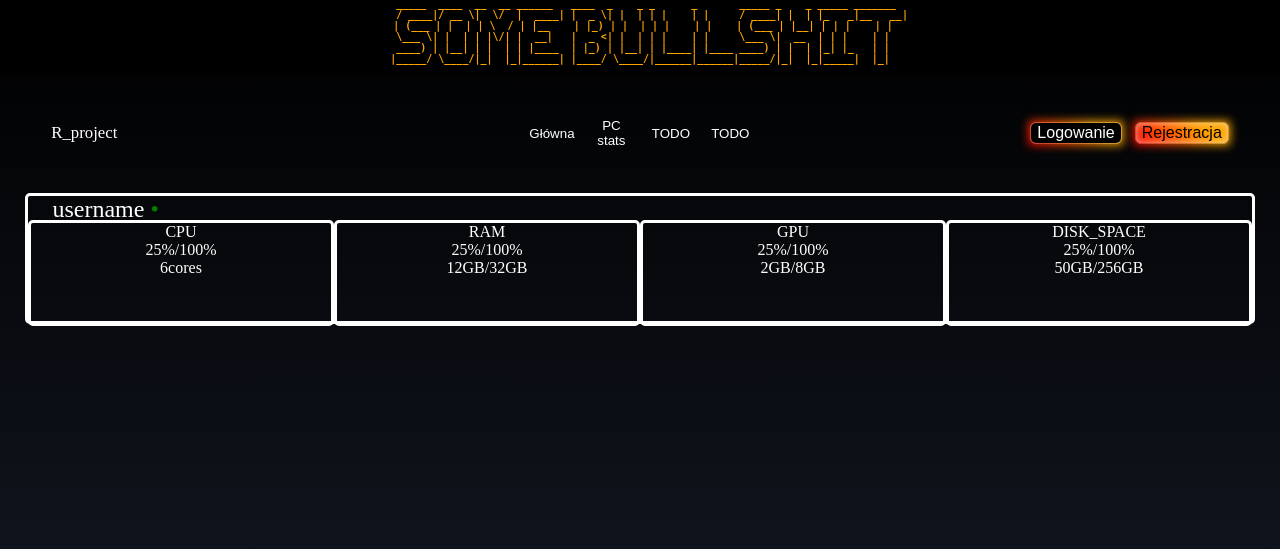
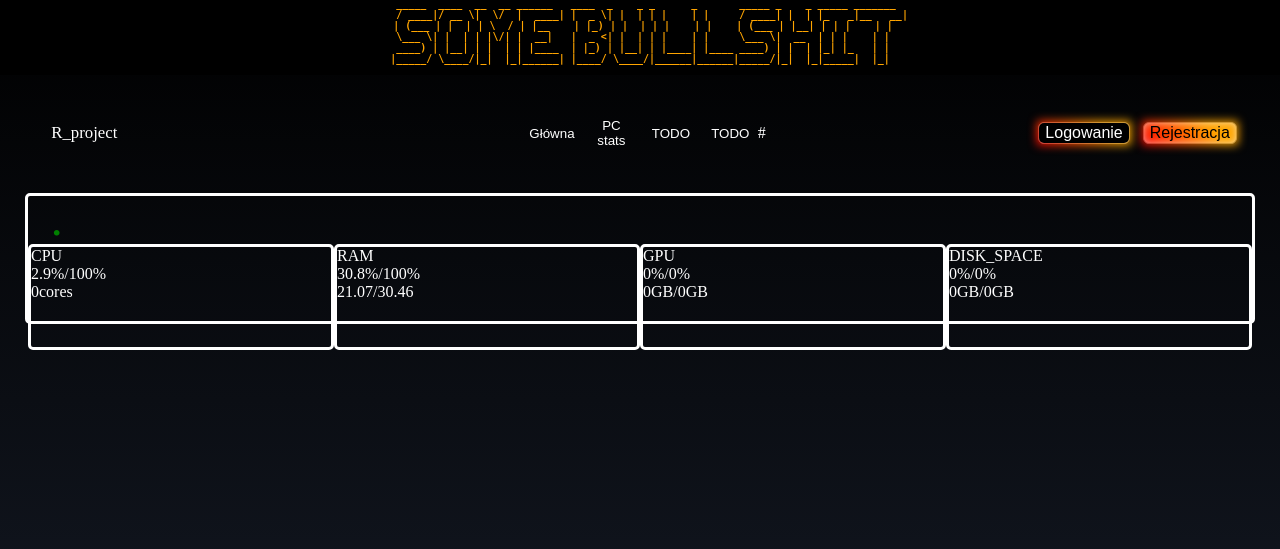
Before and after one commit to Karpet503/Strona-R_project, a Flask app: page /body.html in a window 1280 px wide. Shown: the top 549 px of the page. Run offline with Flask 3, Linux system fonts and the light colour scheme.

Commit message:
Debugowanie kodu, Dodanie działającego logowania, Dodanie działającego wyświetlania aktualnego zużycia RAM & CPU - story pointsy uciekaja

```diff
--- a/CSS/css_main.css
+++ b/CSS/css_main.css
@@ -1,16 +1,12 @@
 .main{
     color: white;
     background-color: RGB(22, 28, 40);
+    background-image: linear-gradient(to bottom, black, rgb(22, 28, 40));
+     background-size: 100% 800px;
+     background-repeat: no-repeat;
+    background-position: top;
+}
 
-  background-image: linear-gradient(to bottom, black, rgb(22, 28, 40));
-  background-size: 100% 800px;
-  background-repeat: no-repeat;
-  background-position: top;
-
-
-
-
-}
 html, body {
     overflow-x: hidden; /* Hide any horizontal overflow */
     margin: 0;
@@ -20,7 +16,6 @@
 }
 
 body{
-
     padding: 0;
     width: 100%;
     height: 100000px;
@@ -54,9 +49,7 @@
 .head_midl_options{
     flex: 0 0 20%;
     text-align: center;
-
     display: flex;
-
     font-size:  90%;
 
 }
@@ -142,11 +135,12 @@
 }
 
 .User_stats {
-    text-align: center;
+    text-align: left;
     display: flex;
     justify-content: center;
     align-items: center;
     height: 100px;
+    font-size: medium;
 }
 
 .block_stats {
@@ -154,10 +148,6 @@
     height: 100%;
     border-radius: 5px;
     border-style: solid;
-}
-
-.box {
-
 }
 
 #status{
@@ -182,9 +172,6 @@
     display: flex;
     align-items: center;
     justify-content: center;
-
-
-
 }
 
 .overlay{
@@ -196,16 +183,11 @@
     background-color: RGB(0,0,0,0.5);
     display: none;
     backdrop-filter: blur(2px);
-
-
-
-
 }
 :root{
     --sidebar-aper: none;
     --sidebar-zindexLog: -1;
     --sidebar-zindexRej: -1;
-
 }
 
 .sidebar_S_log{
@@ -223,7 +205,6 @@
 
 }
 body.Open_Log {
-
     --sidebar-width: 25%;
     --sidebar-aper: ;
     --sidebar-zindexLog: 9999;
@@ -245,7 +226,6 @@
 }
 
 body.Open_Rej {
-
     --sidebar-width: 25%;
     --sidebar-aper: ;
     --sidebar-zindexRej: 9999;
@@ -262,3 +242,8 @@
     flex-direction: column;
     text-align: center;
 }
+
+.input-box{
+    font-size: small;
+    text-align: left;
+}
--- a/JS/p_base.js
+++ b/JS/p_base.js
@@ -1,15 +1,14 @@
-const button_reje = document.getElementsByClassName('login rejestracja');
-
 // Funckja dodająca usera do tabeli Customer
 function addCustomer() {
-  // Inputy z formularza na stronie rejestracja.html
+  // Inputy z formularza na stronie body (dawniej rejestracja)
   const username = document.getElementById("username").value;
-  const computer = document.getElementById("computer").value;
   const email = document.getElementById("email").value;
-  const telefon_num = document.getElementById("telefon_num").value;
+  const password = document.getElementById("password").value;
+  //const computer = document.getElementById("computer").value;
+  //const telefon_num = document.getElementById("telefon_num").value;
 
   // Sprawdzenie, czy wszystko jest uzupełnione
-  if (!username || !computer || !email || !telefon_num ){
+  if (!username || !email || !password){
     alert("Wypełnij wszystkie pola");
     return;
   }
@@ -17,9 +16,8 @@
   // Utworzenie obiektu z wszystkimi danymi. Domyślnie konto aktywne
   const customerData = {
     username: username,
-    computer: computer,
+    password: password,
     email: email,
-    telefon_num: telefon_num,
     last_log: Date.now,
     active: true
   };
@@ -53,17 +51,60 @@
   window.location.href = "body";
 }
 
-// Pobranie z bazy danych userów
-function showUsers() {
-  fetch('/SelectUsers')
+function loginUser() {
+  const email_login = document.getElementById("email_login").value;
+  const password_login = document.getElementById("password_login").value;
+
+  const loginData = {
+    email_login: email_login,
+    password_login: password_login
+  };
+
+  fetch('/Login', {
+    method: 'POST',
+    headers: {
+      'Content-Type': 'application/json'
+    },
+    body: JSON.stringify(loginData)
+  })
+  .then(response => response.json())
+  .then(data => {
+    if (data.success) {
+      alert("Logowanie poprawne!");
+      console.log("Zalogowany użytkownik:", data.username);
+      const success = data.success;
+      const message = data.message;
+      const username = data.username;
+      const active = data.active;
+
+      document.getElementById("show_username").textContent = username;
+      document.getElementById("show_message").textContent = message;
+      document.getElementById("show_active").textContent = active;
+      // np. przekierowanie
+      window.location.href = "/body.html";
+    } else {
+      alert(data.message || "Niepoprawny email lub hasło.");
+    }
+  })
+  .catch(error => {
+    console.error('Error:', error);
+    alert("Wystąpił błąd. Spróbuj ponownie.");
+  });
+}
+
+function loadUsage() {
+  fetch('/get_usage')
     .then(response => response.json())
     .then(data => {
-      let userslist = '';
+      document.getElementById("mem_total").textContent = data.memory_total;
+      document.getElementById("mem_available").textContent = data.memory_available;
+      document.getElementById("mem_usage").textContent = data.memory_usage;
+      document.getElementById("cpu_usage").textContent = data.cpu_usage;
+    })
+    .catch(error => {
+      console.error("Błąd:", error);
+    });
+}
 
-      data.forEach(item => {
-          userslist += `id: ${item.id}, username: ${item.username}, computer: ${item.computer}, email: ${item.email}, telefon_num: ${item.telefon_num}<br>`;
-      });
-
-      document.getElementById('showus').innerHTML = userslist;
-    })
-}
+loadUsage();
+setInterval(loadUsage, 5000);
--- a/data.py
+++ /dev/null
@@ -1,4 +0,0 @@
-memory_total = 31.2
-memory_available = 22.02
-memory_usage = 29.4
-cpu_usage = 9.7
--- a/templates/body.html
+++ b/templates/body.html
@@ -7,8 +7,7 @@
     <link rel="stylesheet" href="../CSS/css_main.css"> <!-- Import css-->
     <link rel="shortcut icon" href="../IMAGES/Logo v2.ico">
     <script src="https://code.jquery.com/jquery-3.6.0.min.js"></script>  <!-- Załadowanie jQuery -->
-    <script src="../JS/script.js"></script>  <!-- Załadowanie zewnętrznego pliku JS -->
-
+    <script src="../JS/p_base.js"></script><!-- Załadowanie zewnętrznego pliku JS -->
 <!--==============================testy==================================================-->
 
 
@@ -38,20 +37,20 @@
         <div class="head_left_logo">R_project</div>
 
         <div class="head_midl_options"><!-- blok główny trzymający panel górny-->
-            <button class="block Główna" type="button" onclick="window.location.href='/body'"><span>Główna</span> </button>
+            <button class="block Główna" type="button" onclick="window.location.href='/body.html'"><span>Główna</span> </button>
             <button class="block PC_Stat" type="button"><span>PC stats</span> </button>
             <button class="block TODO" type="button"><span>TODO</span> </button>
             <button class="block TODO" type="button"><span>TODO</span> </button>
         </div>
 
-        <div class="head_right_login">
-            <button class="login logowanie" type="button"><span>Logowanie</span></button>
-            <button class="login rejestracja" type="button" onclick="window.location.href='/rejestracja'"><span>Rejestracja</span></button>
-        </div>
+ #       <!-- <div class="head_right_login">
+          <button class="login logowanie" type="button"><span>Logowanie</span></button>
+            <button class="login rejestracja" type="button" ><span>Rejestracja</span></button>
+        </div> -->
 
     <div class="head_right_login">
         <button class="login logowanie" onclick="bluruj()" type="button"><span>Logowanie</span> </button>
-        <button class="login rejestracja" onclick="bluruj()"  type="button"><span>Rejestracja</span></button>  <!--doaj href-->
+        <button class="login rejestracja" onclick="bluruj()"  type="button" onclick="window.location.href='/rejestracja'"><span>Rejestracja</span></button>  <!--doaj href-->
     </div>
 </div>
 
@@ -66,13 +65,16 @@
         <form action="#">
             <div class="input-box">
                 <span class="icon"></span>
-                <input type="emile" required>
+                <input type="email" id="email_login" required>
                 <lable>Email</lable>
             </div>
             <div class="input-box">
                 <span class="icon"></span>
-                <input type="hasło" required>
+                <input type="password" id="password_login" required>
                 <lable>Hasło</lable>
+            </div>
+            <div class="input-box">
+                <button onclick="loginUser() ">Login</button>
             </div>
 
 
@@ -87,20 +89,24 @@
         <p class="zamknij">REJESTRACJA</p>
 
         <form action="#">
+
             <div class="input-box">
                 <span class="icon"></span>
-                <input type="emile" required>
+                <input id="username" type="text" required>
+                <lable>Username</lable>
+            </div>
+            <div class="input-box">
+                <span class="icon"></span>
+                <input id="email" type="email" required>
                 <lable>Email</lable>
             </div>
             <div class="input-box">
                 <span class="icon"></span>
-                <input type="hasło" required>
+                <input id="password" type="password" required>
                 <lable>Hasło</lable>
             </div>
             <div class="input-box">
-                <span class="icon"></span>
-                <input type="hasło" required>
-                <lable>Hasło</lable>
+                <button onclick="addCustomer() ">Rejestracja</button>
             </div>
 
 
@@ -120,28 +126,26 @@
 onnline, jezeli byla wykonana jakas akcja to onnline sie odswierza na kolejne 5 min z zalozenia, (do zrobirnia)-->
 
 <div class="User_Interface"><!-- blok główny trzymający bloki stats-->
-    <div id="username">username <a id="status">&bull;</a></div><!--username nad blokami z ikonka ascii ktora w css jest zielona -->
+    <div id="username"><p id="show_username"></p> <a id="status">&bull;</a></div><!--username nad blokami z ikonka ascii ktora w css jest zielona -->
     <div class="User_stats"><!--blok nadrzedny trzymajacy 4 bloki block_stat razem-->
     <div class="block_stats">CPU <!--blok odpowiedzialny za pomniejszy fragment w ktorym beda % zuzycia-->
-        <div class="box">25%/100%</div>
-        <div class="box">6cores</div>
+        <div class="box"><span id="cpu_usage"></span>%/100%</div>
+        <div class="box">0cores</div>
     </div>
     <div class="block_stats">RAM
-        <div class="box">25%/100%</div>
-        <div class="box">12GB/32GB</div>
+        <div class="box"><span id="mem_usage"></span>%/100%</div>
+        <div class="box"><span id="mem_available">GB</span>/<span id="mem_total">GB</span></div>
     </div>
     <div class="block_stats">GPU
-        <div class="box">25%/100%</div>
-        <div class="box">2GB/8GB</div>
+        <div class="box">0%/0%</div>
+        <div class="box">0GB/0GB</div>
     </div>
     <div class="block_stats">DISK_SPACE
-        <div class="box">25%/100%</div>
-        <div class="box">50GB/256GB</div>
+        <div class="box">0%/0%</div>
+        <div class="box">0GB/0GB</div>
     </div>
     <div>
 </div>
-
-
 <footer>
     <div class="share">
         <spam>SOCIALE</spam>
```
Also changed, not shown: Archive_files_for_doc/python_skipts.py (added, +43 -0 lines), Archive_files_for_doc/rejestracja.html (renamed from templates/rejestracja.html), README.md, app_data.db (deleted), 1 other file.
